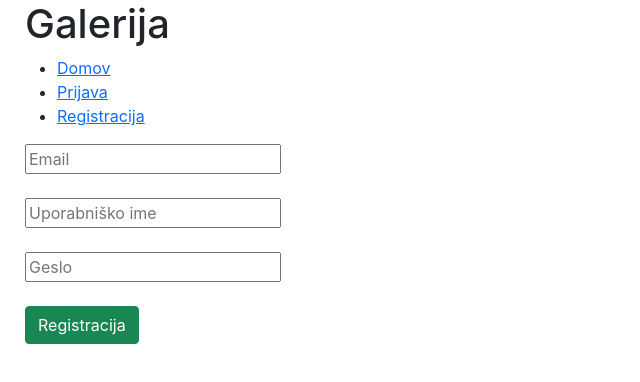
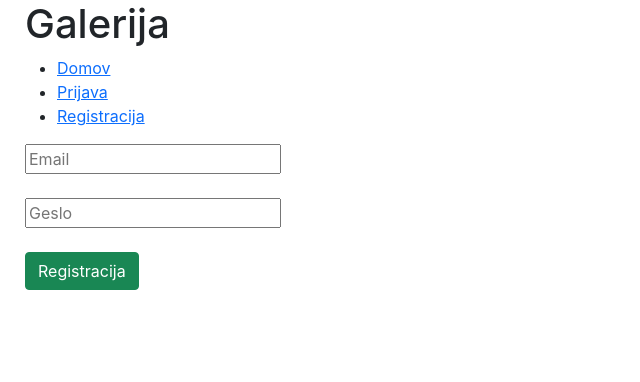
Before and after one commit to GM-Coder007/Projekt, a React (Create React App) app in the folder gso-react/: page /register in a window 1280 px wide. Shown: the top 382 px of the page, without its empty margins (0-640 px from the left). Built offline with nearby package versions, Linux system fonts and the light colour scheme.

Commit message:
Update Register.js

```diff
--- a/gso-react/src/components/Register.js
+++ b/gso-react/src/components/Register.js
@@ -1,20 +1,19 @@
 import { useState } from 'react';
 
 function Register() {
-    const [username, setUsername] = useState([]);
+
+    const [email, setEmail] = useState([]);
     const [password, setPassword] = useState([]);
-    const [email, setEmail] = useState([]);
     const [error, setError] = useState([]);
 
     async function Register(e){
         e.preventDefault();
-        const res = await fetch("http://localhost:3001/users", {
+        const res = await fetch("http://localhost:3001/user/register", {
             method: 'POST',
             credentials: 'include',
             headers: { 'Content-Type': 'application/json' },
             body: JSON.stringify({
                 email: email,
-                username: username,
                 password: password
             })
         });
@@ -33,7 +32,6 @@ function Register() {
     return(
         <form onSubmit={Register}>
             <input type="text" name="email" placeholder="Email" value={email} onChange={(e)=>(setEmail(e.target.value))} /> <br/> <br/>
-            <input type="text" name="username" placeholder="Uporabniško ime" value={username} onChange={(e)=>(setUsername(e.target.value))}/> <br/> <br/>
             <input type="password" name="password" placeholder="Geslo" value={password} onChange={(e)=>(setPassword(e.target.value))} /> <br/> <br/>
             <input class="btn btn-success" type="submit" name="submit" value="Registracija" />
             <label>{error}</label>
```
